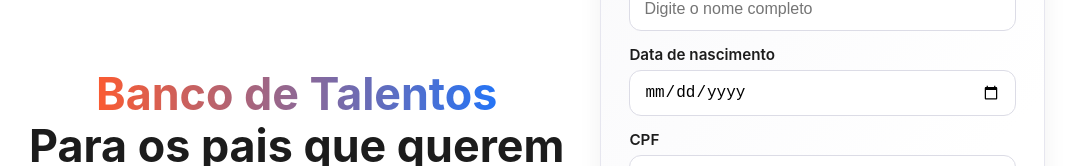
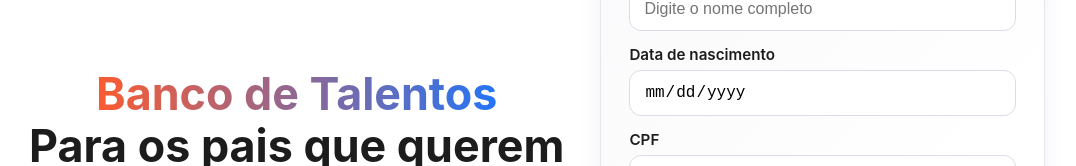
Before and after one commit to Guilhermeb-Ferrarezi/formulario, a React (Vite) app in the folder apps/web/: page / in a window 1280 px wide. Shown: the part 229-395 px from the top of the page, without its empty margins (105-1181 px from the left). Built offline with nearby package versions, Linux system fonts and the light colour scheme; no server answers.

Commit message:
input data agora com cursor pointer

```diff
--- a/apps/web/src/styles/app.css
+++ b/apps/web/src/styles/app.css
@@ -166,6 +166,24 @@
   background: #fff;
   font-size: 1rem;
   transition: border-color 0.2s, box-shadow 0.2s;
+  cursor: text;
+}
+
+.field input[type="date"] {
+  cursor: pointer;
+  position: relative;
+}
+
+.field input[type="date"]::-webkit-calendar-picker-indicator {
+  cursor: pointer;
+  position: absolute;
+  top: 0;
+  left: 0;
+  right: 0;
+  bottom: 0;
+  width: 100%;
+  height: 100%;
+  opacity: 0;
 }
 
 .field input:focus {
--- a/apps/web/src/styles/editar.css
+++ b/apps/web/src/styles/editar.css
@@ -174,6 +174,24 @@
   font-size: 1rem;
   transition: all 0.2s ease;
   font-family: 'Inter', sans-serif;
+  cursor: text;
+}
+
+.form-section input[type="date"] {
+  cursor: pointer;
+  position: relative;
+}
+
+.form-section input[type="date"]::-webkit-calendar-picker-indicator {
+  cursor: pointer;
+  position: absolute;
+  top: 0;
+  left: 0;
+  right: 0;
+  bottom: 0;
+  width: 100%;
+  height: 100%;
+  opacity: 0;
 }
 
 .form-section input:focus {
```
